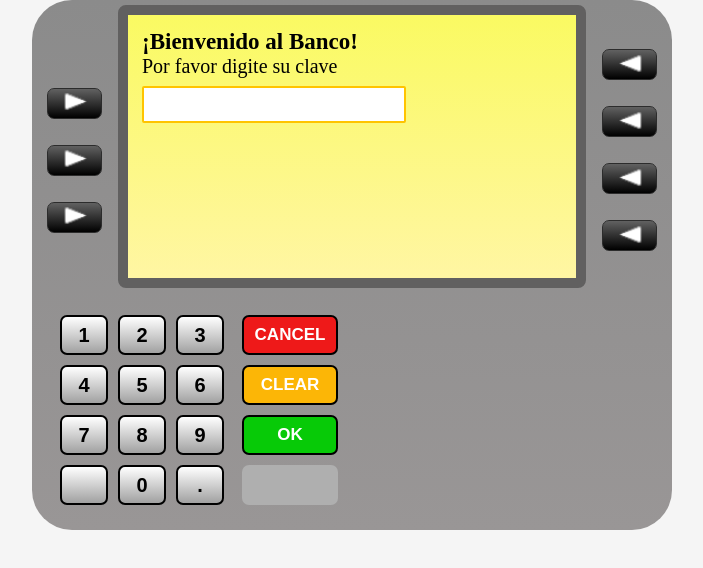
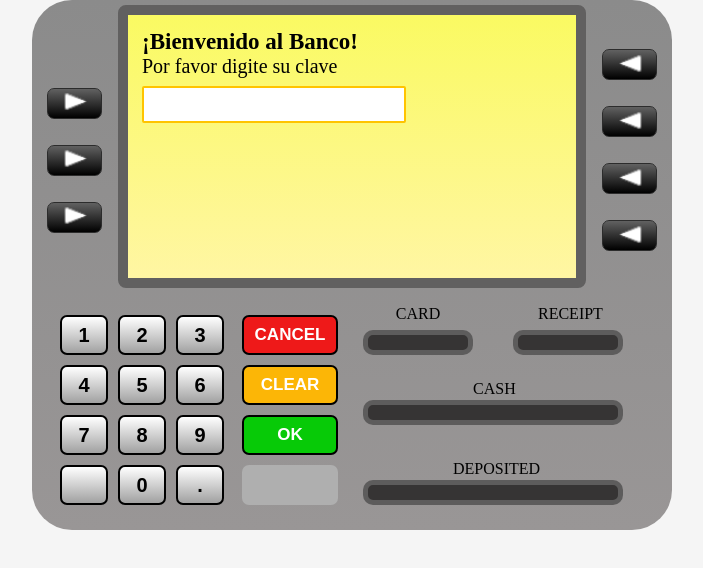
Before and after one commit to SaulFernand0/Proyecto_Cajero, a plain HTML site: page index.html in a window 1280 px wide. Shown: the whole page, without its empty margins (288-991 px from the left). Drawn offline with Linux system fonts and the light colour scheme.

Commit message:
actualizacion 2

```diff
--- a/CSS/estilos.css
+++ b/CSS/estilos.css
@@ -144,10 +144,77 @@ body{
     justify-content: center;
 }
 
-/*
-.cajita{
-    position: absolute;
-    width: 100px;
-    height: 15px;
-    background-color: black;
+/* relleno */
+.caja{
+float: right;
+width: 300px;
+height: 150px;
 }
+
+/* caja 1 */
+.texto1{
+width: 90px;
+height: 20px;
+margin-left: 30px;
+margin-top: 5px;
+text-align: center;
+position: absolute;
+}
+
+.cuadrado1{
+width: 100px;
+height: 15px;
+background-color: rgb(54, 52, 52);
+border-radius: 10px;
+border: 5px solid rgba(128, 128, 128, 0.534);
+float: left;
+margin-right: 20px;
+margin-left: 20px;
+margin-top: 30px;
+}
+
+/* caja 2 */
+.texto2{
+margin-left: 60px;
+margin-top: 5px;
+position: absolute;
+text-align: center;
+padding-left: 135px;
+}
+
+.cuadrado2{
+width: 250px;
+height: 15px;
+background-color: rgb(54, 52, 52);
+border-radius: 10px;
+border: 5px solid rgba(128, 128, 128, 0.534);
+margin-left: 20px;
+position: absolute;
+margin-top: 100px;
+}
+
+/* caja 3 */
+.texto3{
+margin-left: 130px;
+position: absolute;
+text-align: center;
+padding-top: 80px;
+}
+
+.cuadrado3{
+width: 250px;
+height: 15px;
+background-color: rgb(54, 52, 52);
+border-radius: 10px;
+border: 5px solid rgba(128, 128, 128, 0.534);
+margin-left: 20px;
+position: absolute;
+margin-top: 180px;
+}
+
+.texto4{
+margin-left: 110px;
+position: absolute;
+text-align: center;
+padding-top: 160px;
+}
--- a/index.html
+++ b/index.html
@@ -52,8 +52,23 @@
                     <button id="void" class="boton_opcion"></button>
                 </div>
 
-            <section>
-                <div class="cajita"></div>
+            <section class="caja">
+                <div>
+                    <div>
+                        <div class="texto1" >CARD</div>
+                        <div class="cuadrado1" ></div>
+                        <div class="texto2" >RECEIPT</div>
+                        <div class="cuadrado1"></div>
+                    </div>
+                    <div>
+                        <div class="texto3" >CASH</div>
+                        <div class="cuadrado2"></div>
+                    </div>
+                    <div>
+                        <div class="texto4" >DEPOSITED</div>
+                        <div class="cuadrado3"></div>
+                    </div>
+                </div>
             </section>
         </div>
     </div>
```
